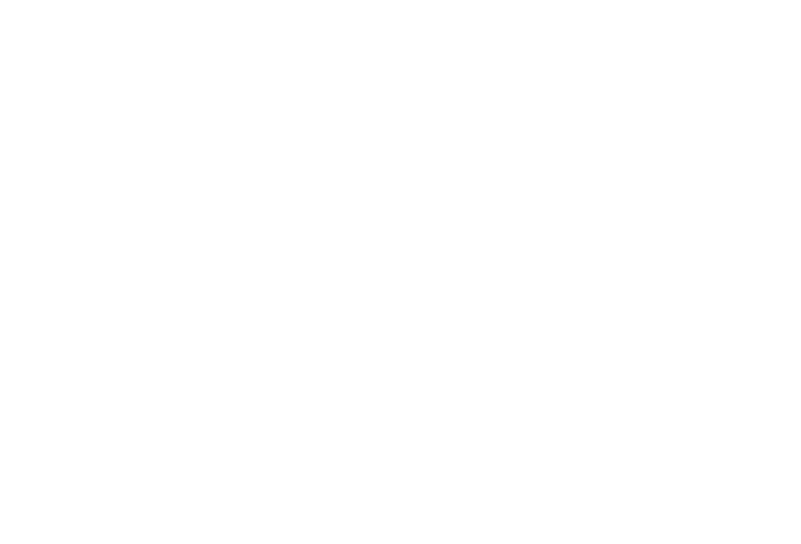
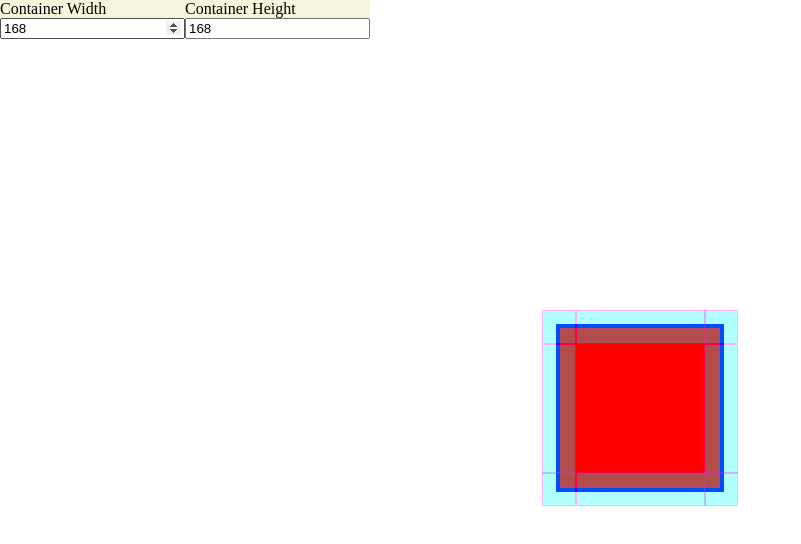
Before and after one commit to patrickahase/procedural-ornaments, a plain HTML site: page index.html in a window 1280 px wide. Shown: the whole page, without its empty margins (0-801 px from the left). Drawn offline with Linux system fonts and the light colour scheme.

Commit message:
added resizing controls

```diff
--- a/index.html
+++ b/index.html
@@ -6,9 +6,35 @@
   <title>TestBox</title>
 
   <link rel="stylesheet" href="style.css">
+  <script src="infoStore.js"></script>
   <script src="initScript.js" defer></script>
 </head>
 <body>
+  <!-- debug menu - ! hide -->
+  <!-- change between rem and px -->
+  <header>
+    <section class="controlSection">
+      <div class="controlContainer">
+        <label for="widthControl">Container Width</label>
+        <input type="number" id="widthControl" min="1" step="1" />
+      </div>
 
+      <div class="controlContainer">
+        <label for="heightControl">Container Height</label>
+        <input type="number" id="heightControl" min="1" step="1" />
+      </div>
+    </section>
+  </header>
+  <main>
+
+  </main>
+  <!-- container for svg -->
+    <div class="ornamentContainer">
+    <!-- resizing handles -->
+    <!-- <div class="resizer" class="resizer-l"></div>
+    <div class="resizer" class="resizer-r"></div>
+    <div class="resizer" class="resizer-t"></div>
+    <div class="resizer" class="resizer-b"></div> -->
+    </div>
 </body>
 </html>
--- /dev/null
+++ b/infoStore.js
@@ -0,0 +1,38 @@
+// details for the drag resize handles : organised clockwise in 8 directions starting at top
+const dragHandlesInfo = [
+  {
+    classList : "resizer resizer-t",
+    resizeFunction: (e) => {e.target.parentElement.style.height = h - ((e.clientY - y)*2) + 'px';}
+  },
+  {
+    classList : "resizer resizer-tr",
+    resizeFunction: (e) => {e.target.parentElement.style.height = h - ((e.clientY - y)*2) + 'px';}
+  },
+  {
+    classList : "resizer resizer-r",
+    resizeFunction: (e) => {e.target.parentElement.style.height = h - ((e.clientY - y)*2) + 'px';}
+  },
+  {
+    classList : "resizer resizer-br",
+    resizeFunction: (e) => {e.target.parentElement.style.height = h - ((e.clientY - y)*2) + 'px';}
+  },
+  {
+    classList : "resizer resizer-b",
+    resizeFunction: (e) => {e.target.parentElement.style.height = h - ((e.clientY - y)*2) + 'px';}
+  },
+  {
+    classList : "resizer resizer-bl",
+    resizeFunction: (e) => {e.target.parentElement.style.height = h - ((e.clientY - y)*2) + 'px';}
+  },
+  {
+    classList : "resizer resizer-l",
+    resizeFunction: (e) => {e.target.parentElement.style.height = h - ((e.clientY - y)*2) + 'px';}
+  },
+  {
+    classList : "resizer resizer-tl",
+    resizeFunction: (e) => {e.target.parentElement.style.height = h - ((e.clientY - y)*2) + 'px';}
+  }
+];
+{
+
+}
--- a/initScript.js
+++ b/initScript.js
@@ -0,0 +1,117 @@
+// find and save ref to element (first with class) and controls
+let ornamentContainer = document.getElementsByClassName("ornamentContainer")[0];
+let widthControl = document.getElementById("widthControl");
+let heightControl = document.getElementById("heightControl");
+
+// set width to current width
+widthControl.value = parseInt(ornamentContainer.getBoundingClientRect().width);
+heightControl.value = parseInt(ornamentContainer.getBoundingClientRect().height);
+
+widthControl.addEventListener("input", () => {changeContainerWidth(widthControl.value);})
+heightControl.addEventListener("input", () => {changeContainerHeight(heightControl.value);})
+
+// run on change width
+// do i want a combo width and height?
+function changeContainerWidth(newWidth){
+  ornamentContainer.style.width = newWidth + `px`;
+}
+function changeContainerHeight(newHeight){
+  ornamentContainer.style.height = newHeight + `px`;
+}
+
+// store the rag handle details in clockwise order
+// { className , resize function }
+let handleInfoArray = {
+  testFunction: (e) => {console.log(e)}
+}
+
+// initiate resizing handles on given element
+// 8 handles going clockwise from 12
+function createDragHandles(resizeElement){
+  // create scoped variables
+  let x, y, w, h = 0;
+  // define directional move functions
+  const dirResizeFunc = {
+    resizeTopMouseMove: (e) => {
+      let newHeight = parseInt(h - ((e.clientY - y)*2));
+      resizeElement.style.height = newHeight + 'px';
+      heightControl.value = newHeight;
+    },
+    resizeTopRightMouseMove: (e) => {
+      let newHeight = parseInt(h - ((e.clientY - y)*2));
+      resizeElement.style.height = newHeight + 'px';
+      heightControl.value = newHeight;
+      let newWidth = parseInt(w + ((e.clientX - x)*2));
+      resizeElement.style.width = newWidth + 'px';
+      widthControl.value = newWidth;
+    },
+    resizeRightMouseMove: (e) => {
+      let newWidth = parseInt(w + ((e.clientX - x)*2));
+      resizeElement.style.width = newWidth + 'px';
+      widthControl.value = newWidth;
+    },
+    resizeBottomRightMouseMove: (e) => {
+      let newHeight = parseInt(h + ((e.clientY - y)*2));
+      resizeElement.style.height = newHeight + 'px';
+      heightControl.value = newHeight;
+      let newWidth = parseInt(w + ((e.clientX - x)*2));
+      resizeElement.style.width = newWidth + 'px';
+      widthControl.value = newWidth;
+    },
+    resizeBottomMouseMove: (e) => {
+      let newHeight = parseInt(h + ((e.clientY - y)*2));
+      resizeElement.style.height = newHeight + 'px';
+      heightControl.value = newHeight;
+    },
+    resizeBottomLeftMouseMove: (e) => {
+      let newHeight = parseInt(h - ((e.clientY - y)*2));
+      resizeElement.style.height = newHeight + 'px';
+      heightControl.value = newHeight;
+      let newWidth = parseInt(w - ((e.clientX - x)*2));
+      resizeElement.style.width = newWidth + 'px';
+      widthControl.value = newWidth;
+    },
+    resizeLeftMouseMove: (e) => {
+      let newWidth = parseInt(w - ((e.clientX - x)*2));
+      resizeElement.style.width = newWidth + 'px';
+      widthControl.value = newWidth;
+    },
+    resizeTopLeftMouseMove: (e) => {
+      let newHeight = parseInt(h - ((e.clientY - y)*2));
+      resizeElement.style.height = newHeight + 'px';
+      heightControl.value = newHeight;
+      let newWidth = parseInt(w - ((e.clientX - x)*2));
+      resizeElement.style.width = newWidth + 'px';
+      widthControl.value = newWidth;
+    }
+  }
+
+  // iterate through directions and create specifc div
+  for(i = 0; i < 8; i++){
+    let newHandle = document.createElement("div");
+    newHandle.classList = dragHandlesInfo[i].classList;
+    // retrieve reference to needed function
+    let moveFunction = dirResizeFunc[Object.keys(dirResizeFunc)[i]];
+    const resizeMouseDown = (e) => {
+      x = e.clientX; // get start position
+      y = e.clientY;
+      w = resizeElement.getBoundingClientRect().width; // get element size
+      h = resizeElement.getBoundingClientRect().height;
+      document.addEventListener('mousemove', moveFunction);
+      document.addEventListener('mouseup', resizeMouseUp);
+    }
+    let resizeMouseMove = (e) => {
+      resizeElement.style.height = h - ((e.clientY - y)*2) + 'px';
+    }
+    let resizeMouseUp = () => {
+      document.removeEventListener('mousemove', moveFunction);
+      document.removeEventListener('mouseup', resizeMouseUp);
+    }
+    newHandle.addEventListener('mousedown', resizeMouseDown);
+    resizeElement.appendChild(newHandle);
+  }
+}
+
+
+// set up drag handles
+createDragHandles(ornamentContainer);
--- a/style.css
+++ b/style.css
@@ -0,0 +1,100 @@
+html, body {
+  height: 100%;
+}
+
+body{
+  display: flex;
+  align-items: center;
+  justify-content: center;
+}
+
+.ornamentContainer{
+  position: relative;
+  width: 10rem;
+  height: 10rem;
+  background-color: red;
+  border: 4px solid blue;
+}
+
+/* debug */
+
+header {
+  position: absolute;
+  top: 0%;
+  left: 0%;
+}
+.controlSection{
+  display: flex;
+  background-color: beige;
+}
+.controlContainer{
+  display: flex;
+  flex-direction: column;
+}
+
+/* resizer handles */
+.resizer{
+ position: absolute;
+ background-color: aqua;
+ border: 1px solid magenta;
+ opacity: 0.3;
+}
+.resizer:active{
+  background-color: black;
+}
+.resizer-t{
+  cursor: row-resize;
+  width: calc(100% - 2rem);
+  height: 2rem;
+  left: 1rem;
+  bottom: calc(100% - 1rem);
+}
+.resizer-tr{
+  cursor: nesw-resize;
+  width: 2rem;
+  height: 2rem;
+  left: calc(100% - 1rem);
+  bottom: calc(100% - 1rem);
+}
+.resizer-r{
+  cursor: col-resize;
+  width: 2rem;
+  height: calc(100% - 2rem);
+  left: calc(100% - 1rem);
+  top: 1rem;
+}
+.resizer-br{
+  cursor: nwse-resize;
+  width: 2rem;
+  height: 2rem;
+  left: calc(100% - 1rem);
+  top: calc(100% - 1rem);
+}
+.resizer-b{
+  cursor: row-resize;
+  width: calc(100% - 2rem);
+  height: 2rem;
+  left: 1rem;
+  top: calc(100% - 1rem);
+}
+.resizer-bl{
+  cursor: nesw-resize;
+  width: 2rem;
+  height: 2rem;
+  right: calc(100% - 1rem);
+  top: calc(100% - 1rem);
+}
+.resizer-l{
+  cursor: col-resize;
+  width: 2rem;
+  height: calc(100% - 2rem);
+  right: calc(100% - 1rem);
+  top: 1rem;
+}
+.resizer-tl{
+  cursor: nwse-resize;
+  width: 2rem;
+  height: 2rem;
+  right: calc(100% - 1rem);
+  bottom: calc(100% - 1rem);
+}
```
Also changed, not shown: 1 other file.
